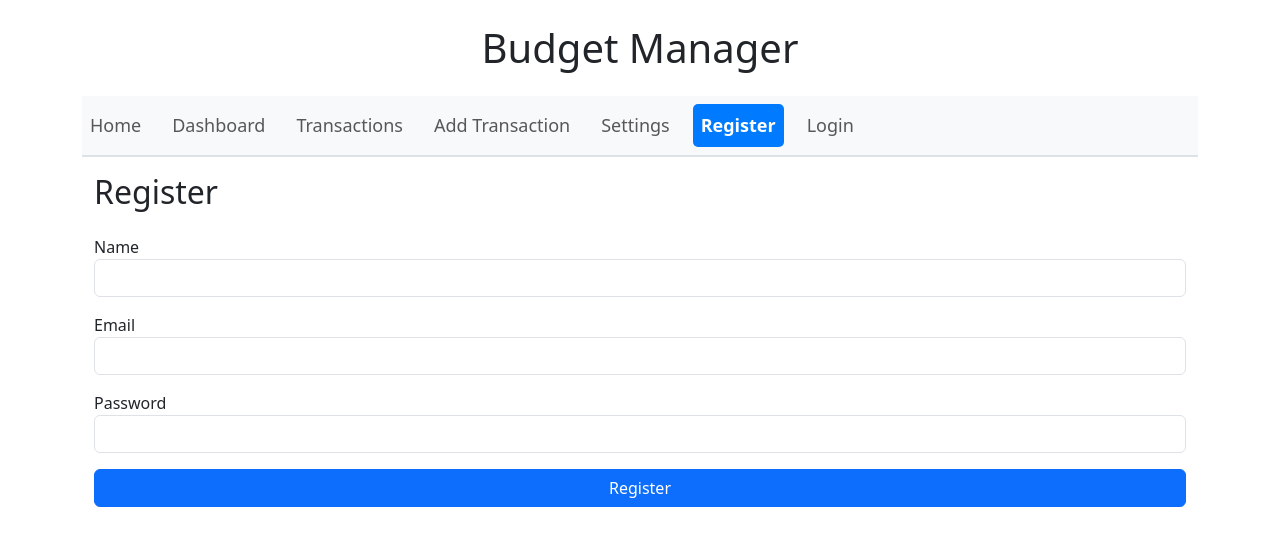
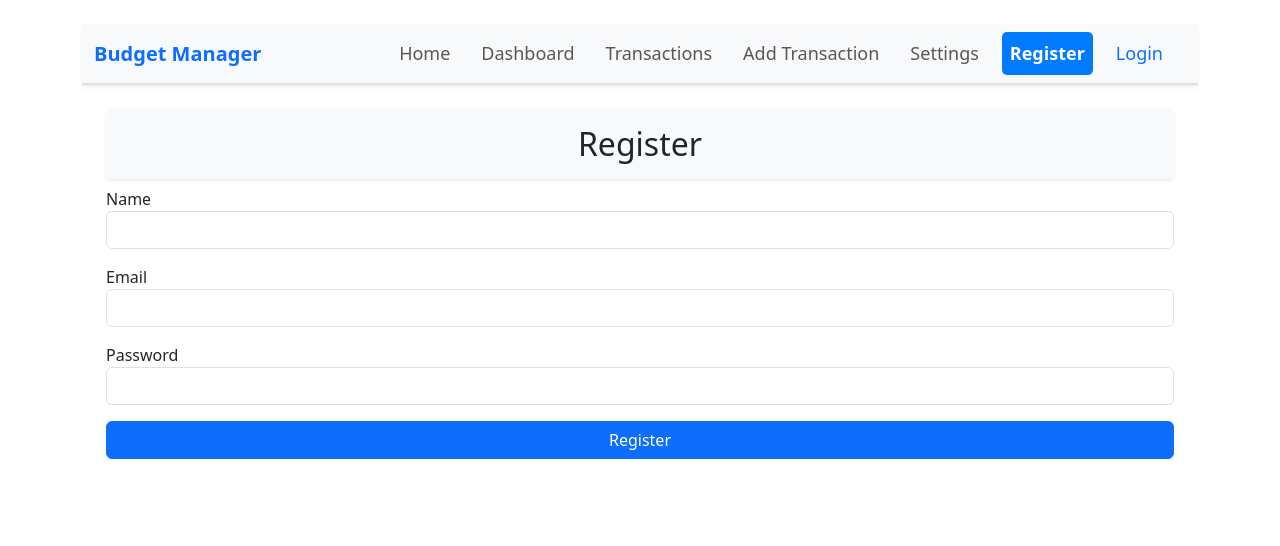
Before and after one commit to TalMadar97/budget-manager-client, a React (Create React App) app: page /register in a window 1280 px wide. Shown: the top 546 px of the page. Built offline with nearby package versions, Linux system fonts and the light colour scheme; the HTML template or start-up script is replaced by a standard one.

Commit message:
adujdt header for all links

```diff
--- a/src/App.js
+++ b/src/App.js
@@ -1,6 +1,7 @@
 import React from "react";
-import { Route, Routes, Link, NavLink } from "react-router-dom";
+import { Route, Routes } from "react-router-dom";
 import "bootstrap/dist/css/bootstrap.min.css";
+import Navbar from "./components/Navbar"; // ✅ Added Navbar component
 import Home from "./pages/Home";
 import Login from "./pages/Login";
 import Register from "./pages/Register";
@@ -14,66 +15,7 @@ import "react-toastify/dist/ReactToastify.css";
 const App = () => {
   return (
     <div className="container mt-4">
-      <h1 className="text-center mb-4">Budget Manager</h1>
-      <nav className="navbar navbar-expand-lg navbar-light bg-light mb-3">
-        <ul className="navbar-nav">
-          <li className="nav-item">
-            <NavLink className="nav-link" to="/">
-              Home
-            </NavLink>
-          </li>
-          <li className="nav-item">
-            <NavLink
-              className="nav-link"
-              to="/dashboard"
-              activeclassname="active"
-            >
-              Dashboard
-            </NavLink>
-          </li>
-          <li className="nav-item">
-            <NavLink
-              className="nav-link"
-              to="/transactions"
-              activeclassname="active"
-            >
-              Transactions
-            </NavLink>
-          </li>
-          <li className="nav-item">
-            <NavLink
-              className="nav-link"
-              to="/add-transaction"
-              activeclassname="active"
-            >
-              Add Transaction
-            </NavLink>
-          </li>
-          <li className="nav-item">
-            <NavLink
-              className="nav-link"
-              to="/settings"
-              activeclassname="active"
-            >
-              Settings
-            </NavLink>
-          </li>
-          <li className="nav-item">
-            <NavLink
-              className="nav-link"
-              to="/register"
-              activeclassname="active"
-            >
-              Register
-            </NavLink>
-          </li>
-          <li className="nav-item">
-            <NavLink className="nav-link" to="/login" activeclassname="active">
-              Login
-            </NavLink>
-          </li>
-        </ul>
-      </nav>
+      <Navbar />
       <ToastContainer position="top-center" autoClose={3000} />
       <Routes>
         <Route path="/" element={<Home />} />
--- a/src/components/Navbar.js
+++ b/src/components/Navbar.js
@@ -54,7 +54,11 @@ const Navbar = () => {
             </li>
             <li className="nav-item">
               <NavLink
-                className="nav-link text-white fw-bold bg-primary px-3 rounded"
+                className={({ isActive }) =>
+                  isActive
+                    ? "nav-link text-white fw-bold bg-primary px-3 rounded"
+                    : "nav-link text-primary"
+                }
                 to="/login"
               >
                 Login
--- a/src/pages/AddTransaction.js
+++ b/src/pages/AddTransaction.js
@@ -1,7 +1,9 @@
 function AddTransaction() {
   return (
     <div className="p-4">
-      <h1 className="text-2xl font-bold">Add Transaction</h1>
+      <h1 className="p-3 bg-light rounded shadow-sm text-center">
+        Add Transaction
+      </h1>
       <p>Form to add a transaction will go here...</p>
     </div>
   );
--- a/src/pages/Login.js
+++ b/src/pages/Login.js
@@ -26,8 +26,8 @@ const Login = () => {
   };
 
   return (
-    <div className="container">
-      <h2>Login</h2>
+    <div className="p-4">
+      <h2 className="p-3 bg-light rounded shadow-sm text-center">Login</h2>
       <form onSubmit={handleLogin}>
         <div className="mb-3">
           <label>Email</label>
--- a/src/pages/Register.js
+++ b/src/pages/Register.js
@@ -45,8 +45,8 @@ const Register = () => {
   };
 
   return (
-    <div className="container">
-      <h2 className="mb-4">Register</h2>
+    <div className="p-4">
+      <h2 className="p-3 bg-light rounded shadow-sm text-center">Register</h2>
       <form onSubmit={handleRegister}>
         {/* ✅ שדה שם חדש */}
         <div className="mb-3">
```
